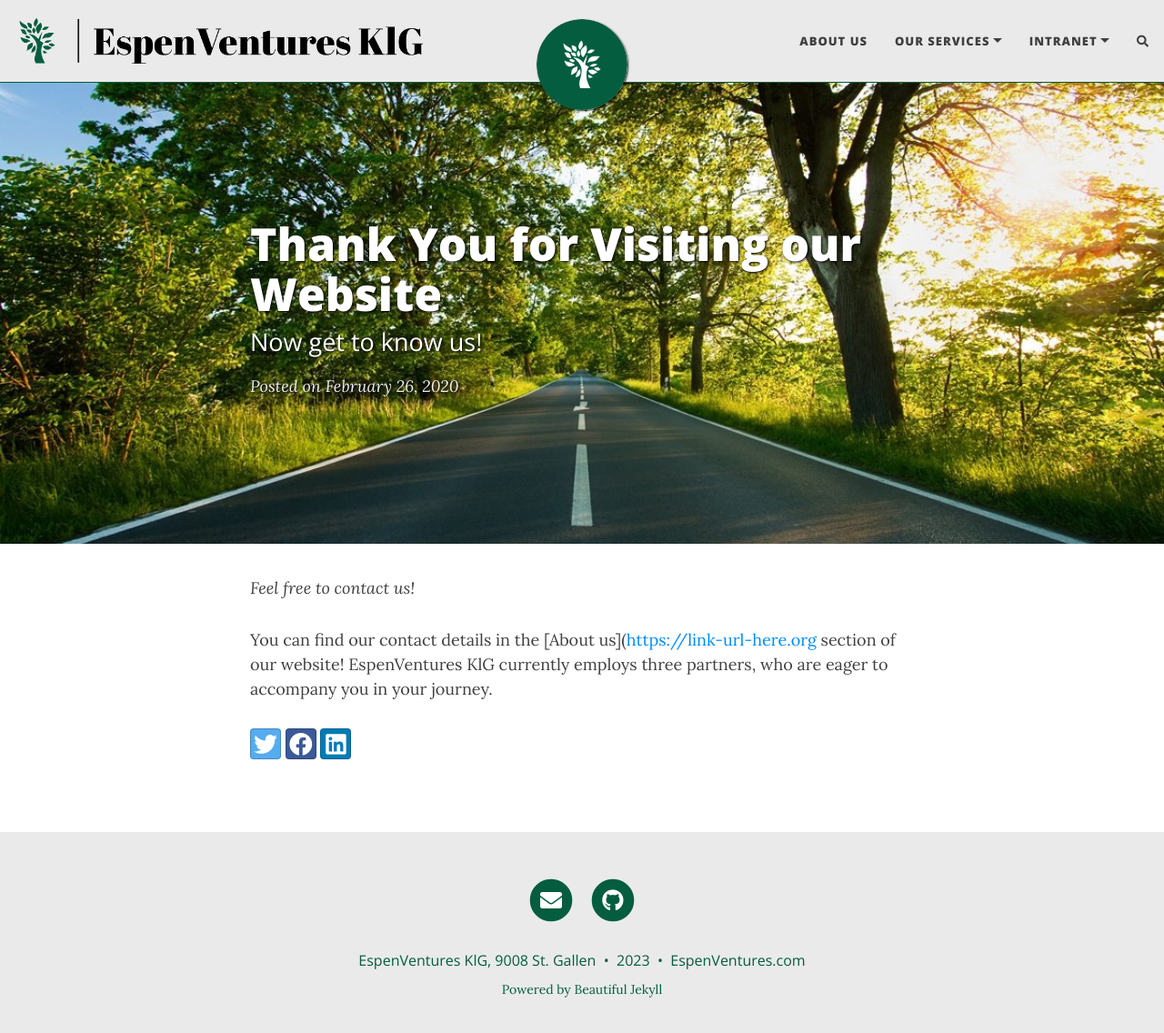
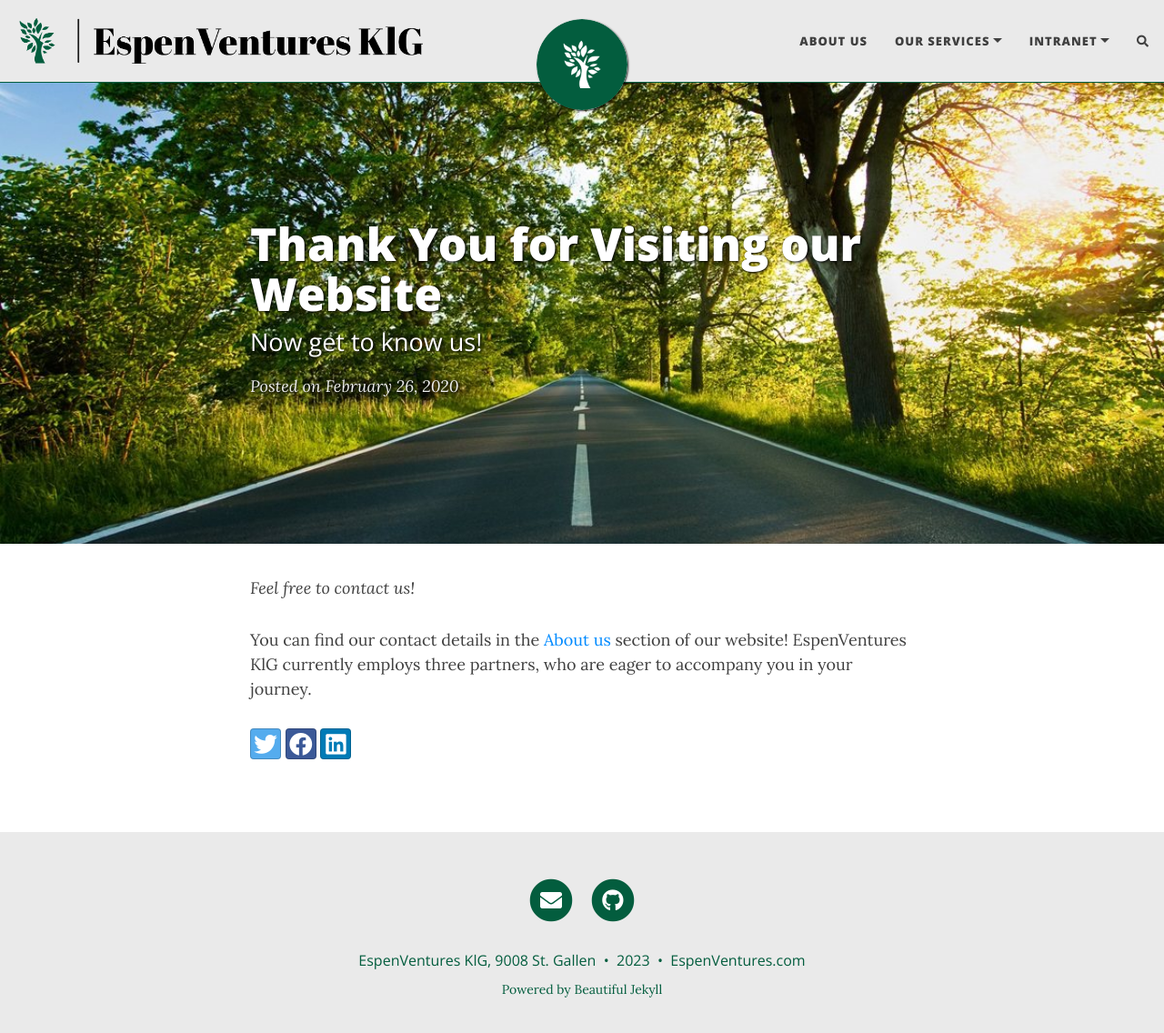
Before and after one commit to Erd4/Erd4.github.io, a Jekyll site: the page built from docs/_posts/2020-02-26-flake-it-till-you-make-it.md, in a window 1280 px wide and 1149 px high. Shown: the top 1136 px of the window at 91% size. Built offline with Jekyll 4.4.1, drawn with Linux system fonts in a browser that asks for light colours; nearby versions of some CDN libraries; comment, search, counter and statistics services are not loaded; some of the changed lines change nothing that is shown.

Commit message:
Update 2020-02-26-flake-it-till-you-make-it.md

```diff
--- a/docs/_posts/2020-02-26-flake-it-till-you-make-it.md
+++ b/docs/_posts/2020-02-26-flake-it-till-you-make-it.md
@@ -8,5 +8,5 @@
 ---
 *Feel free to contact us!*
 
-You can find our contact details in the [About us]([https://link-url-here.org](https://espenventures.com/about-us/) section of our website!
+You can find our contact details in the [About us](https://espenventures.com/about-us/) section of our website!
 EspenVentures KlG currently employs three partners, who are eager to accompany you in your journey.
```
